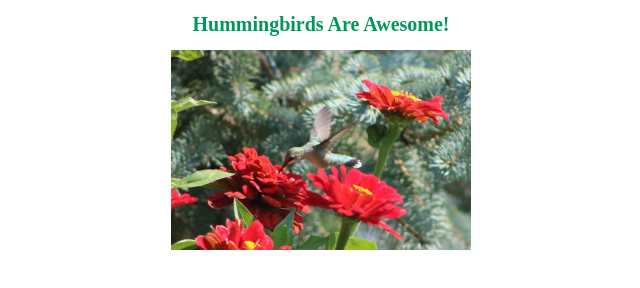
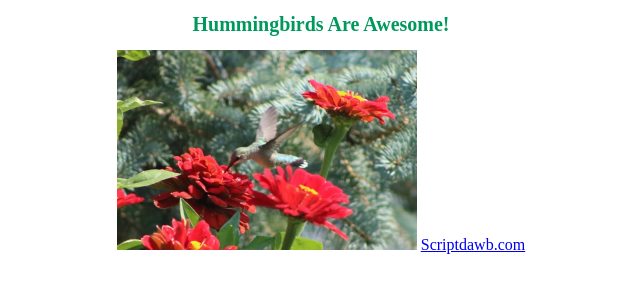
Before and after one commit to Scriptdawg/Cv, a plain HTML site: page index.html in a window 1280 px wide. Shown: the whole page, without its empty margins (319-959 px from the left). Drawn offline with Linux system fonts and the light colour scheme.

Commit message:
Added link to scriptdawg.com

```diff
--- a/index.html
+++ b/index.html
@@ -11,6 +11,7 @@
     <h1>Hummingbirds Are Awesome!</h1>
     <img src="hummingbird.jpg" width="300" height="200"
       alt="Hummingbird" title="Hummingbird" />
+    <a href="https://scriptdawg.com">Scriptdawb.com</a>
   </main>
 </body>
 </html>
```
